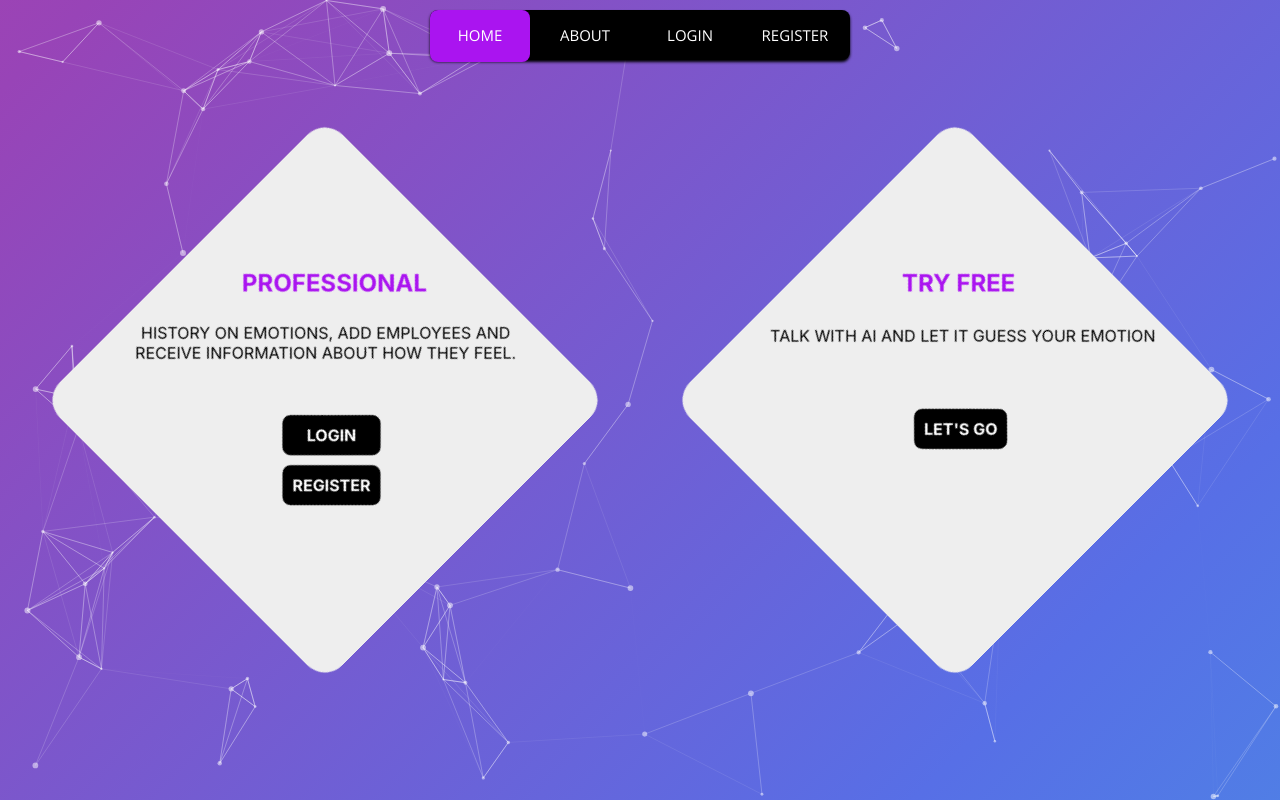
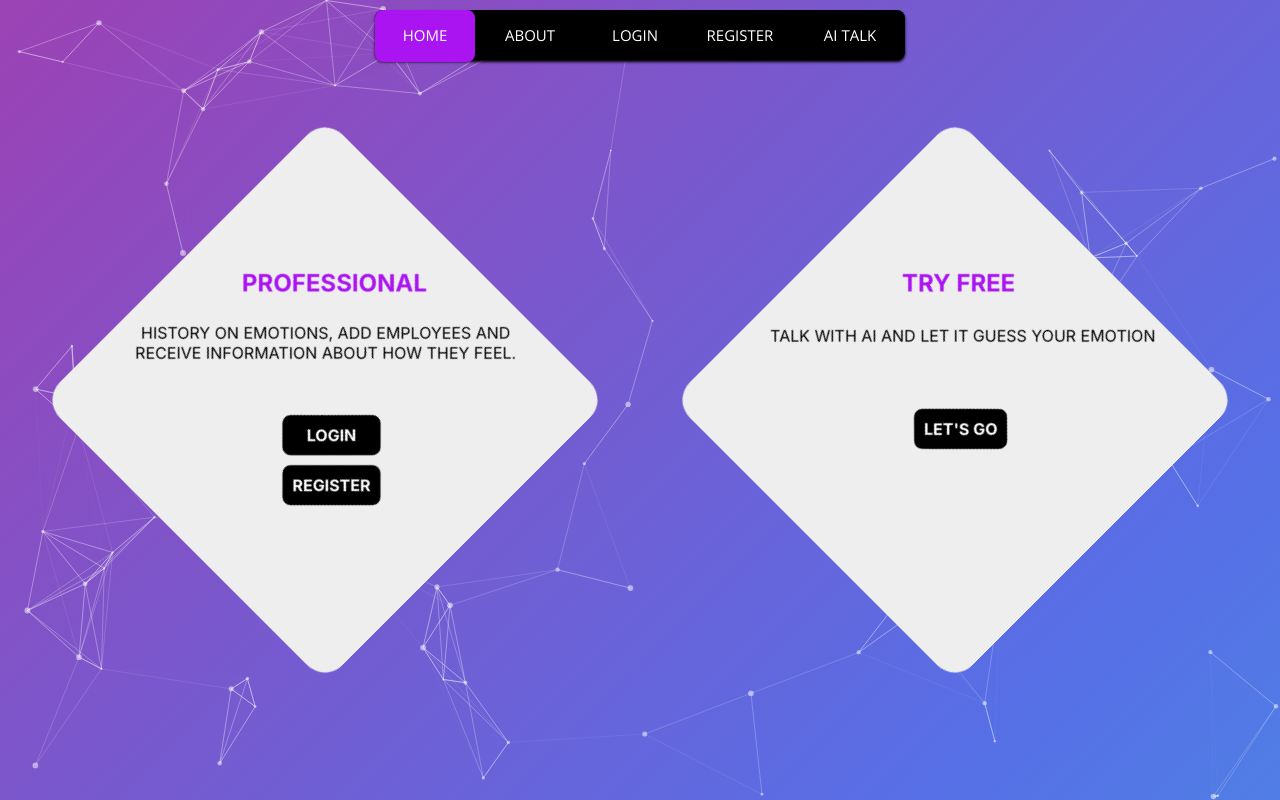
Before and after one commit to DiyanKalaydzhiev23/emotion-talk-front-end, a React (Create React App) app: page / in a window 1280 px wide. Shown: the top 800 px of the page. Built offline with nearby package versions, Linux system fonts and the light colour scheme.

Commit message:
Added more animations to nav bar

```diff
--- a/public/index.html
+++ b/public/index.html
@@ -15,29 +15,10 @@
       user's mobile device or desktop. See https://developers.google.com/web/fundamentals/web-app-manifest/
     -->
     <link rel="manifest" href="%PUBLIC_URL%/manifest.json" />
-    <!--
-      Notice the use of %PUBLIC_URL% in the tags above.
-      It will be replaced with the URL of the `public` folder during the build.
-      Only files inside the `public` folder can be referenced from the HTML.
-
-      Unlike "/favicon.ico" or "favicon.ico", "%PUBLIC_URL%/favicon.ico" will
-      work correctly both with client-side routing and a non-root public URL.
-      Learn how to configure a non-root public URL by running `npm run build`.
-    -->
-    <title>React App</title>
+    <title>Emotion Talk</title>
   </head>
   <body>
     <noscript>You need to enable JavaScript to run this app.</noscript>
     <div id="root"></div>
-    <!--
-      This HTML file is a template.
-      If you open it directly in the browser, you will see an empty page.
-
-      You can add webfonts, meta tags, or analytics to this file.
-      The build step will place the bundled scripts into the <body> tag.
-
-      To begin the development, run `npm start` or `yarn start`.
-      To create a production bundle, use `npm run build` or `yarn build`.
-    -->
   </body>
 </html>
--- a/src/App.js
+++ b/src/App.js
@@ -12,7 +12,7 @@ function App() {
 			<Route path="" element={<Home />} />
 			<Route path="/register" element={<Register />} />
 			<Route path="/login" element={<Login />} />
-			<Route path="/record" element={<RecordSound/>} />
+			<Route path="/emotion-talk" element={<RecordSound/>} />
 		</Routes>
     );
 }
--- a/src/components/Home/Home.jsx
+++ b/src/components/Home/Home.jsx
@@ -33,7 +33,7 @@ export default function Home() {
                     <h2 id={HomeStyles.tryFree}>Try Free</h2>
                     <p>Talk with AI and let it guess your emotion</p>
                     <span>
-                        <Link to="/record" className={HomeStyles.justTry}>Let's Go</Link>
+                        <Link to="/emotion-talk" className={HomeStyles.justTry}>Let's Go</Link>
                     </span>
                 </div>
             </div>
--- a/src/components/Navigation/Navigation.jsx
+++ b/src/components/Navigation/Navigation.jsx
@@ -1,14 +1,27 @@
-import NavigationStyles from './NavigationStyles.module.css';
+import NavigationStyles from './NavigationStyles.module.scss';
+import { Link } from "react-router-dom";
+import { useLocation } from 'react-router-dom'
+import { useState } from 'react';
 
 
 export default function Navigation() {
+    const location = useLocation();
+    const [anim, setAnim] = useState(NavigationStyles.animation1);
+
+    if (location.pathname == '/emotion-talk' && anim != NavigationStyles.animation5) {
+        setAnim(NavigationStyles.animation5);
+    } else if (location.pathname == '/' && anim != NavigationStyles.animation1) {
+        setAnim(NavigationStyles.animation1);
+    }
+
     return (
         <nav>
-            <a href="#">Home</a>
+            <Link to="/">Home</Link>
             <a href="#">About</a>
             <a href="#">Login</a>
             <a href="#">Register</a>
-            <div className={`${NavigationStyles.animation} ${NavigationStyles.startHome}`}></div>
+            <Link to="/emotion-talk">AI Talk</Link>
+            <div className={`${NavigationStyles.animation} ${anim}`}></div>
         </nav>
     );
 }
--- a/src/components/Navigation/NavigationStyles.module.css
+++ b/src/components/Navigation/NavigationStyles.module.scss
@@ -5,7 +5,7 @@ nav {
     top: 10px;
     left: 50%;
     transform: translate(-50%, 0);
-    width: 420px;
+    width: 530px;
     height: 50px;
     background: #000000;
     border-radius: 8px;
@@ -41,7 +41,14 @@ nav a:nth-child(1) {
     width: 100px;
 }
 
-nav .startHome, a:nth-child(1):hover~.animation {
+nav a:nth-child(1):hover~.animation {
+    width: 100px;
+    left: 0;
+}
+
+.animation1 {
+    @extend .animation;
+
     width: 100px;
     left: 0;
 }
@@ -55,11 +62,25 @@ nav a:nth-child(2):hover~.animation {
     left: 100px;
 }
 
+.animation2 {
+    @extend .animation;
+
+    width: 110px;
+    left: 100px;
+}
+
 nav a:nth-child(3) {
     width: 100px;
 }
 
 nav a:nth-child(3):hover~.animation {
+    width: 100px;
+    left: 210px;
+}
+
+.animation3 {
+    @extend .animation;
+
     width: 100px;
     left: 210px;
 }
@@ -72,3 +93,26 @@ nav a:nth-child(4):hover~.animation {
     width: 110px;
     left: 310px;
 }
+
+.animation4 {
+    @extend .animation;
+
+    width: 110px;
+    left: 310px;
+}
+
+nav a:nth-child(5) {
+    width: 110px;
+}
+
+nav a:nth-child(5):hover~.animation {
+    width: 110px;
+    left: 420px;
+}
+
+.animation5 {
+    @extend .animation;
+
+    width: 110px;
+    left: 420px;
+}
```
